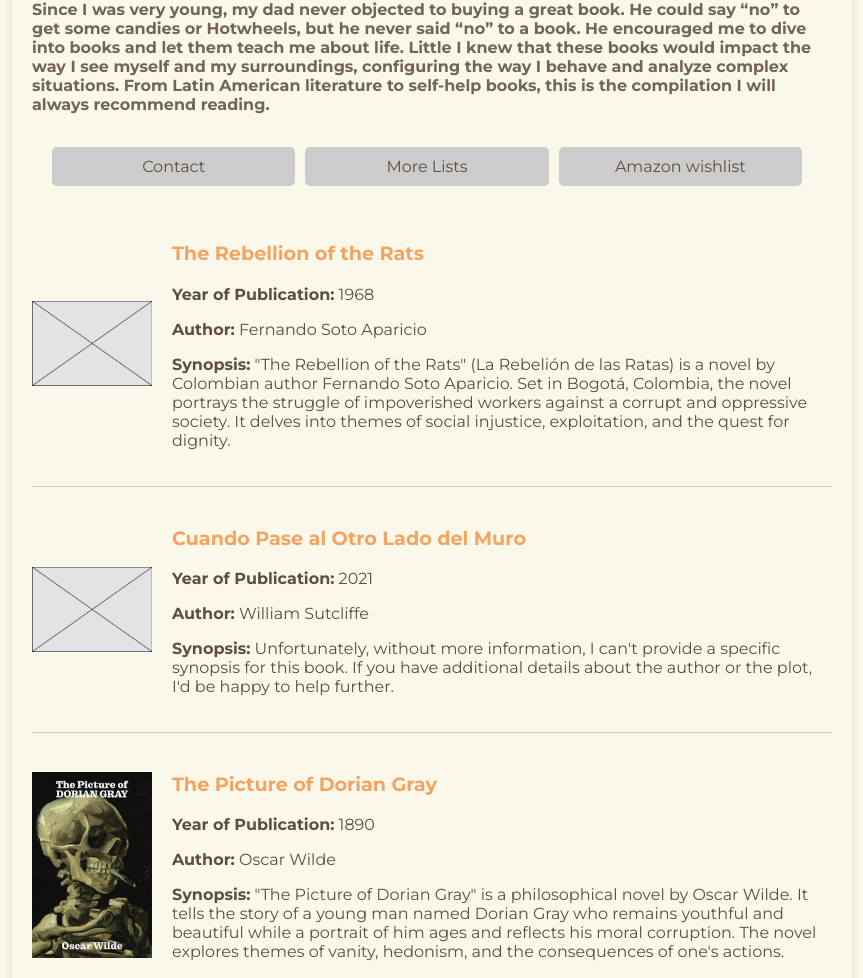
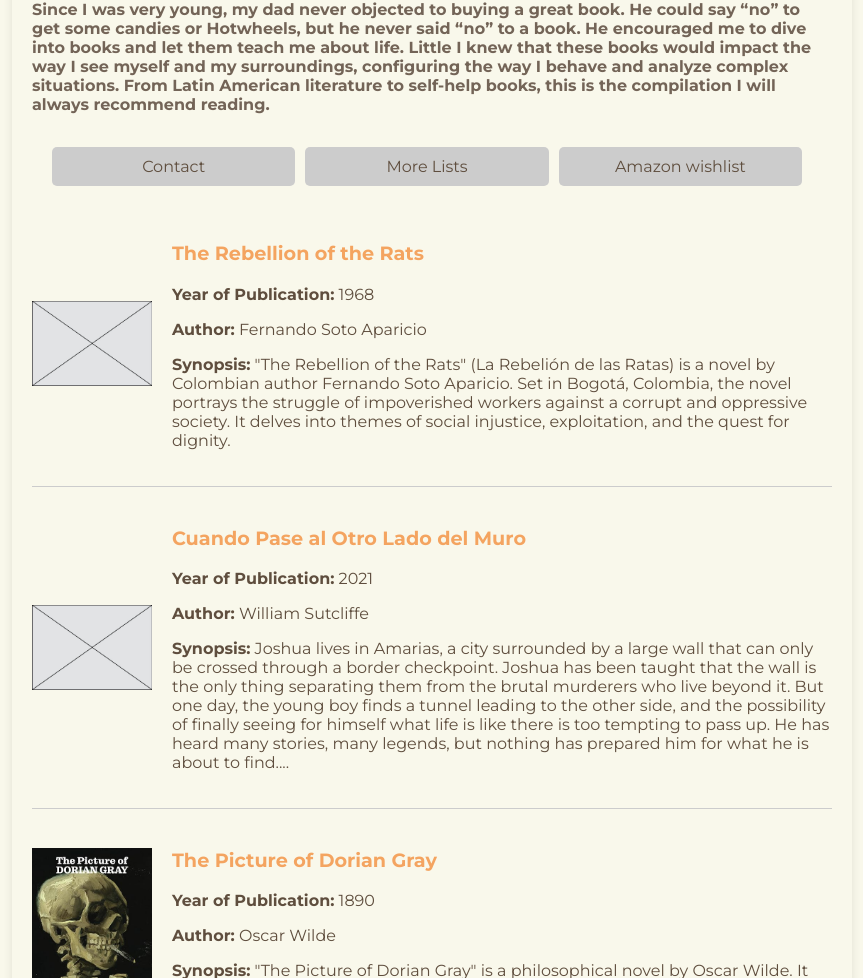
Before and after one commit to 4502-7502-SPR2024/santiago-guzman-4502, a plain HTML site: page Second HTML/html/bestbooks3.html in a window 1280 px wide. Shown: the part 122-1100 px from the top of the page, without its empty margins (208-1071 px from the left). Drawn offline with Linux system fonts and the light colour scheme.

Commit message:
Comit Second HTML

```diff
--- a/Second HTML/html/bestbooks3.html
+++ b/Second HTML/html/bestbooks3.html
@@ -177,7 +177,7 @@
                     <h3>Cuando Pase al Otro Lado del Muro</h3>
                     <p><strong>Year of Publication:</strong> 2021</p>
                     <p><strong>Author:</strong> William Sutcliffe</p>
-                    <p><strong>Synopsis:</strong> Unfortunately, without more information, I can't provide a specific synopsis for this book. If you have additional details about the author or the plot, I'd be happy to help further.</p>
+                    <p><strong>Synopsis:</strong> Joshua lives in Amarias, a city surrounded by a large wall that can only be crossed through a border checkpoint. Joshua has been taught that the wall is the only thing separating them from the brutal murderers who live beyond it. But one day, the young boy finds a tunnel leading to the other side, and the possibility of finally seeing for himself what life is like there is too tempting to pass up. He has heard many stories, many legends, but nothing has prepared him for what he is about to find....</p>
                 </div>
             </li>
             <li>
```
Also changed, not shown: 3 other files.
